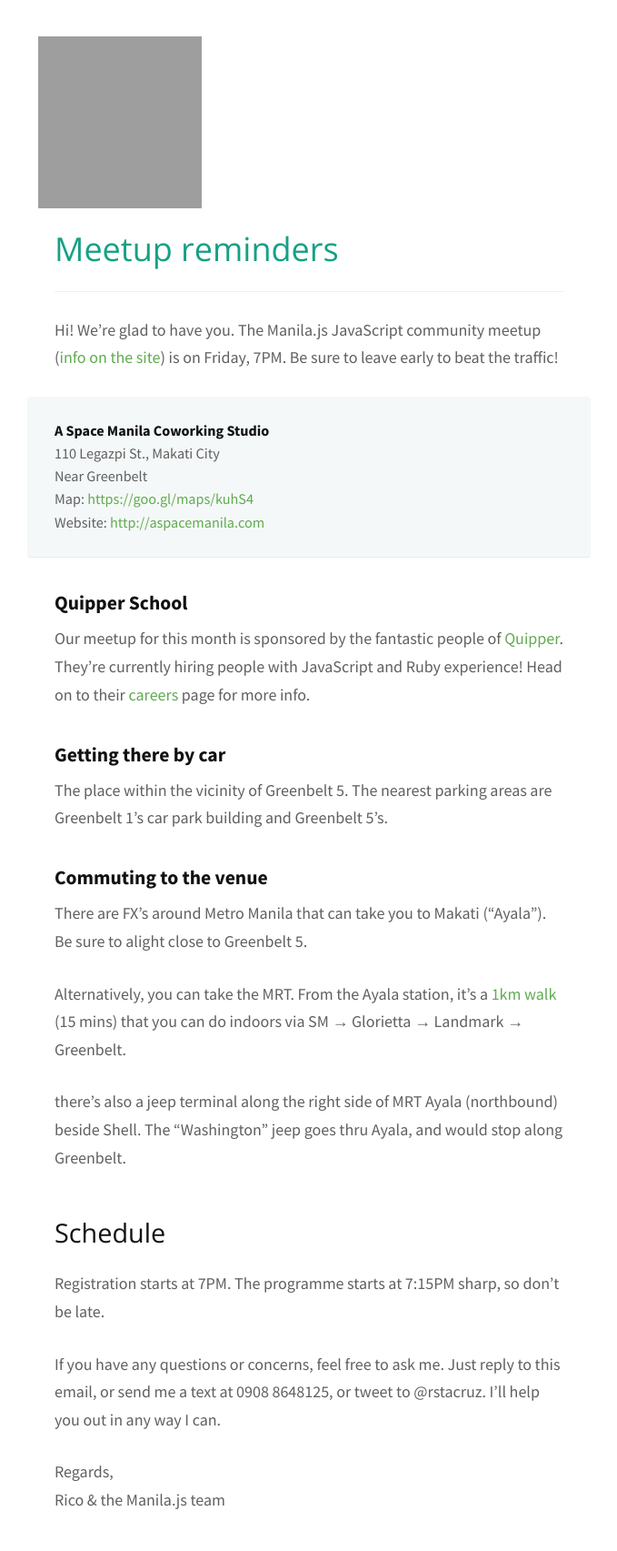
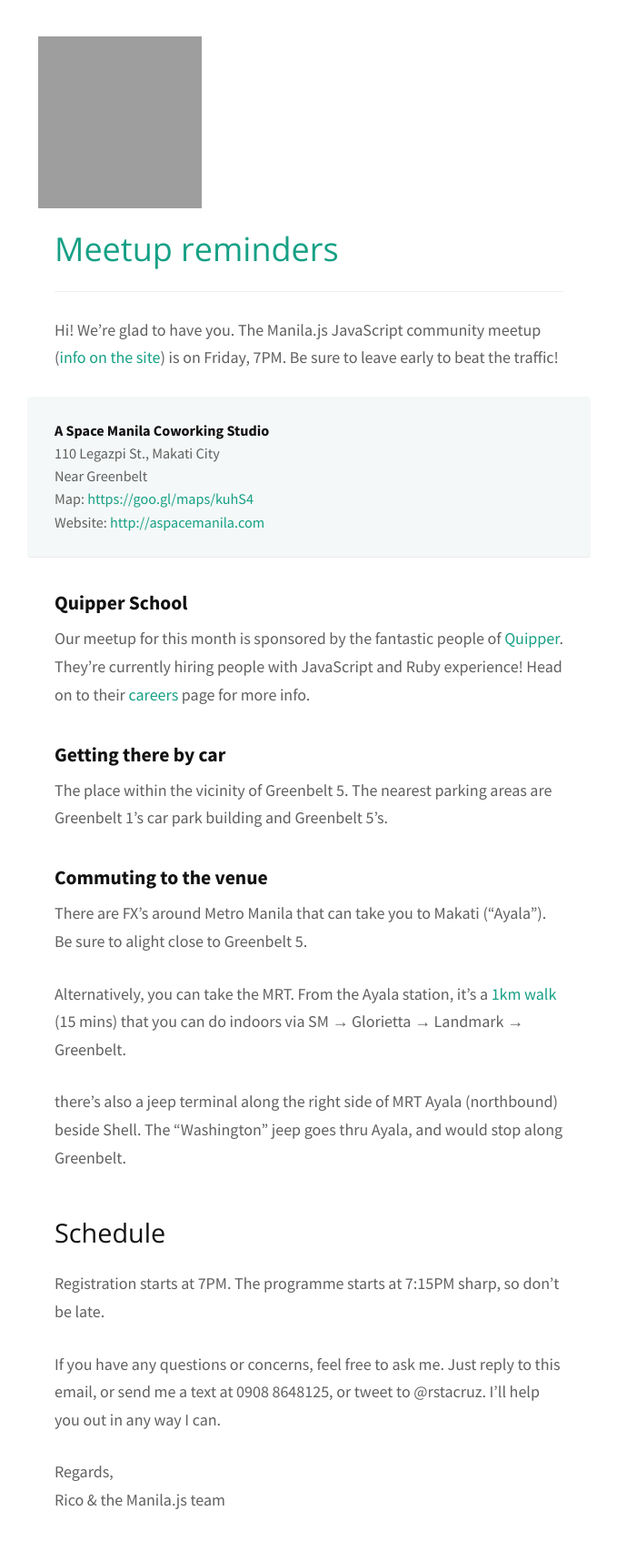
Before and after one commit to manilajs/manilajs.com, a Jekyll site: the page built from _posts/2015-05-06-011-welcome.md, in a window 1280 px wide. Shown: the whole page at 91% size, without its empty margins (300-979 px from the left). Built offline with Jekyll 4.4.1, drawn with Linux system fonts in a browser that asks for light colours; nearby versions of some CDN libraries; some web fonts are replaced.

Commit message:
Change a color

```diff
--- a/_sass/base/body.scss
+++ b/_sass/base/body.scss
@@ -18,12 +18,12 @@ body, td, th, input, textarea {
 }
 
 a, a:visited {
-  color: #60ab50;
+  color: $green;
   text-decoration: none;
 }
 
 a:hover {
-  color: #333;
+  color: darken($green, 10%);
   -webkit-transition: all 100ms linear;
   transition: all 100ms linear;
 }
```
